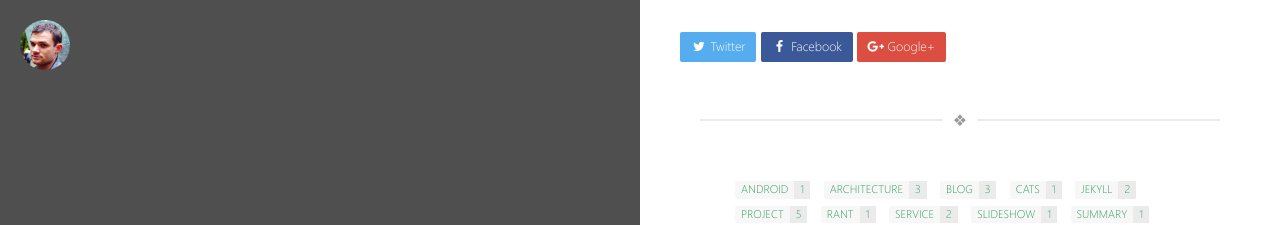
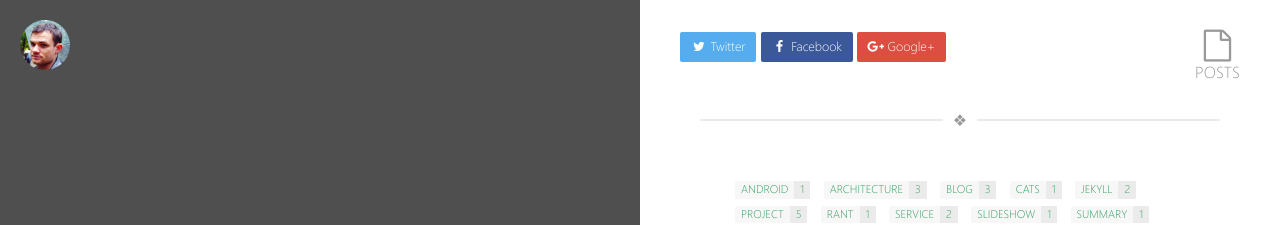
Before and after one commit to ScreamingHawk/ScreamingHawk.github.io, a Jekyll site: the page built from _pages/tags.md, in a window 1280 px wide. Shown: the top 225 px of the page. Built offline with Jekyll 4.4.1, drawn with Linux system fonts in a browser that asks for light colours.

Commit message:
Top links moved to includes

```diff
--- /dev/null
+++ b/_includes/top-links.html
@@ -0,0 +1,8 @@
+<ul class="top-links">
+  <li>
+    <a href="{{ site.url }}/posts.html" title="Posts">
+      <i class="fa fa-file-o" aria-hidden="true"></i>
+      POSTS
+    </a>
+  </li>
+</ul>
--- a/_layouts/page.html
+++ b/_layouts/page.html
@@ -40,7 +40,7 @@ layout: compress
       <div class="share-buttons">
         {% include share.html %}
       </div>
-      <a href="{{ site.url }}/posts.html" title="posts" class="posts-menu-icon"></a>
+      {% include top-links.html %}
       <div class="inner-post content">
         <div class="date-highlight">{% if page.date %}{{ page.date | date: '%d %b %Y' }}{% else %}&#x2756;{% endif %}</div>
         {{ content }}
--- a/_layouts/post.html
+++ b/_layouts/post.html
@@ -40,7 +40,7 @@ layout: compress
       <div class="share-buttons">
         {% include share.html %}
       </div>
-      <a href="{{ site.url }}/posts.html" title="posts" class="posts-menu-icon"></a>
+      {% include top-links.html %}
       <div class="inner-post content">
         <div class="date-highlight">{% if page.date %}{{ page.date | date: '%d %b %Y' }}{% else %}&#x2756;{% endif %}</div>
         {{ content }}
```
Also changed, not shown: _layouts/home.html (+1 -8 lines).
